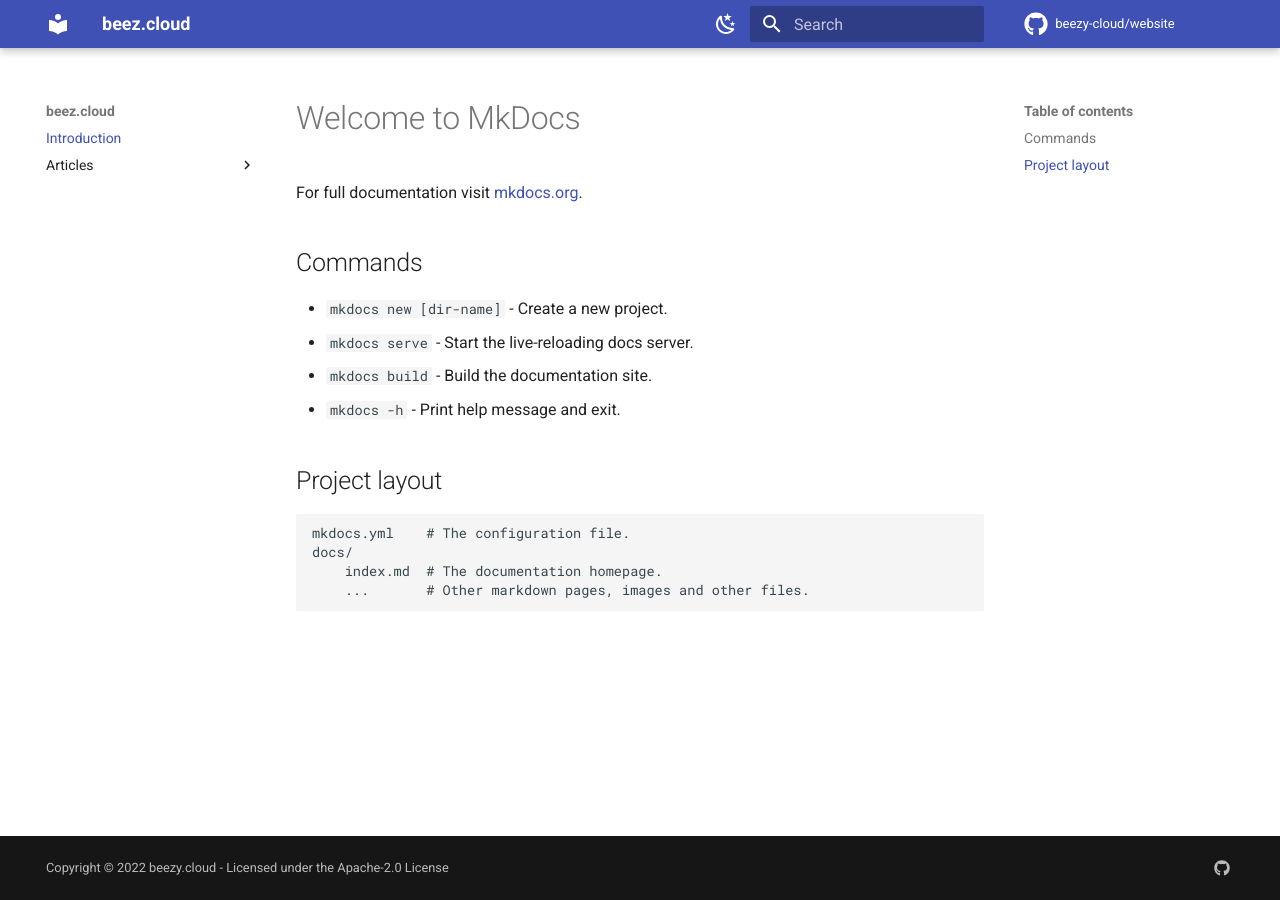
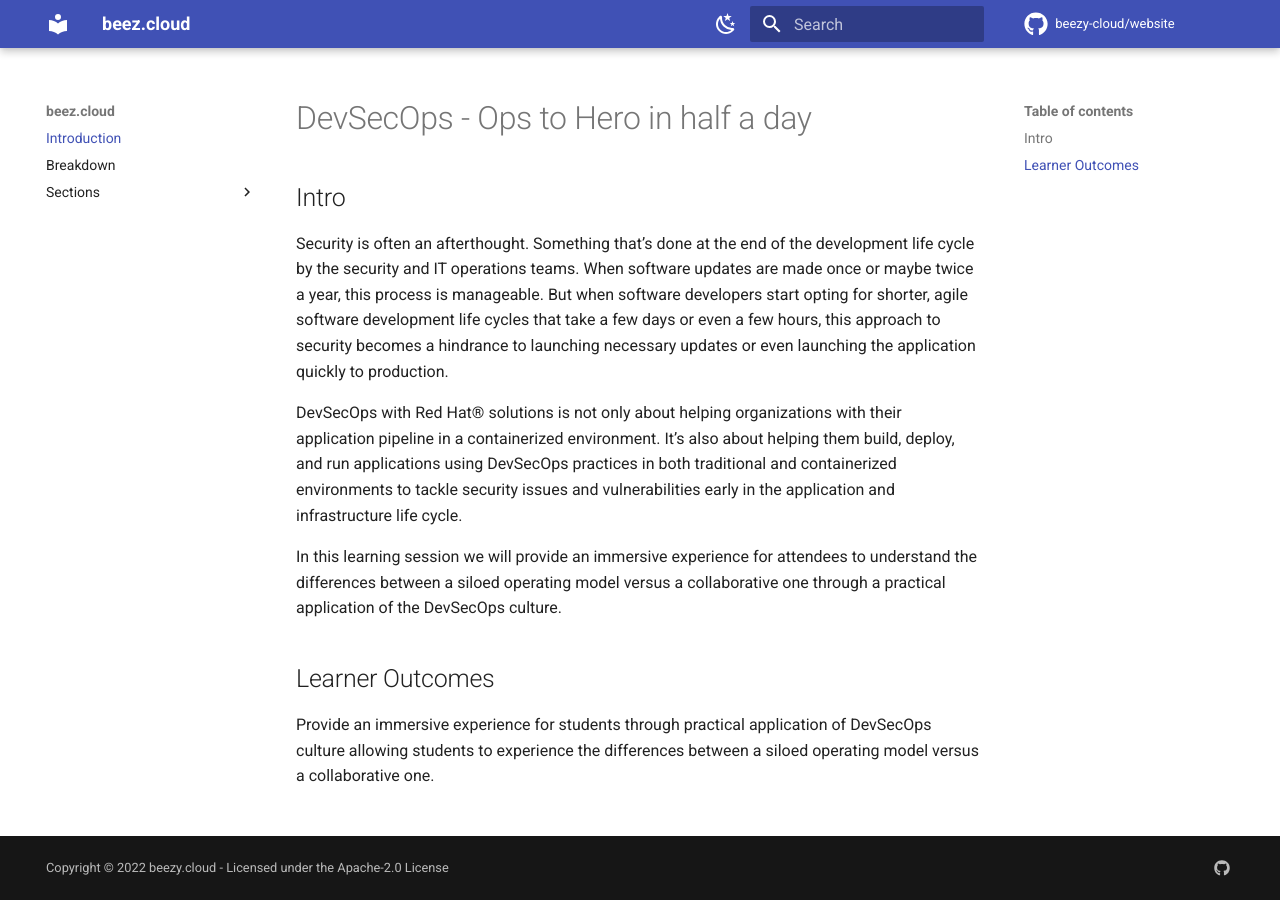
Before and after one commit to sebw/website, an MkDocs documentation site: the page built from docs/index.md, in a window 1280 px wide. Built offline with MkDocs 1.6.1 and Material for MkDocs 9.7.7, drawn with Linux system fonts in a browser that asks for light colours; comment, search, counter and statistics services are not loaded.

Commit message:
adding sections

```diff
--- a/docs/index.md
+++ b/docs/index.md
@@ -1,17 +1,12 @@
-# Welcome to MkDocs
+# DevSecOps - Ops to Hero in half a day
 
-For full documentation visit [mkdocs.org](https://www.mkdocs.org).
+## Intro
 
-## Commands
+Security is often an afterthought. Something that’s done at the end of the development life cycle by the security and IT operations teams. When software updates are made once or maybe twice a year, this process is manageable. But when software developers start opting for shorter, agile software development life cycles that take a few days or even a few hours, this approach to security becomes a hindrance to launching necessary updates or even launching the application quickly to production.
 
-* `mkdocs new [dir-name]` - Create a new project.
-* `mkdocs serve` - Start the live-reloading docs server.
-* `mkdocs build` - Build the documentation site.
-* `mkdocs -h` - Print help message and exit.
+DevSecOps with Red Hat® solutions is not only about helping organizations with their application pipeline in a containerized environment. It’s also about helping them build, deploy, and run applications using DevSecOps practices in both traditional and containerized environments to tackle security issues and vulnerabilities early in the application and infrastructure life cycle.
 
-## Project layout
+In this learning session we will provide an immersive experience for attendees to understand the differences between a siloed operating model versus a collaborative one through a practical application of the DevSecOps culture.
 
-    mkdocs.yml    # The configuration file.
-    docs/
-        index.md  # The documentation homepage.
-        ...       # Other markdown pages, images and other files.
+## Learner Outcomes
+Provide an immersive experience for students through practical application of DevSecOps culture allowing students to experience the differences between a siloed operating model versus a collaborative one.
--- a/mkdocs.yml
+++ b/mkdocs.yml
@@ -32,7 +32,8 @@
 
 nav:
   - Introduction: 'index.md'
-  - Articles:
+  - Breakdown: 'breakdown.md'
+  - Sections:
     - The Operator Meance: 'operatormenace.md'
     - The Automation Strike Back: 'automationstrikeback.md'
     - The Returns of Observability: 'returnoftheobservability.md'
```
Also changed, not shown: docs/breakdown.md (added, +13 -0 lines).
